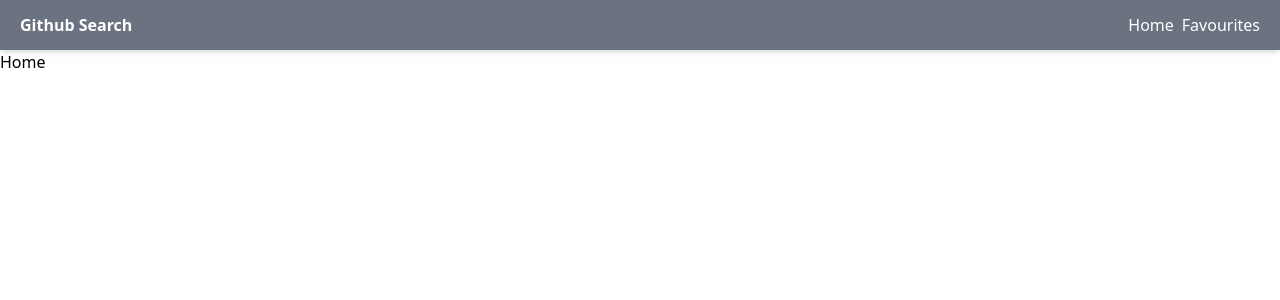
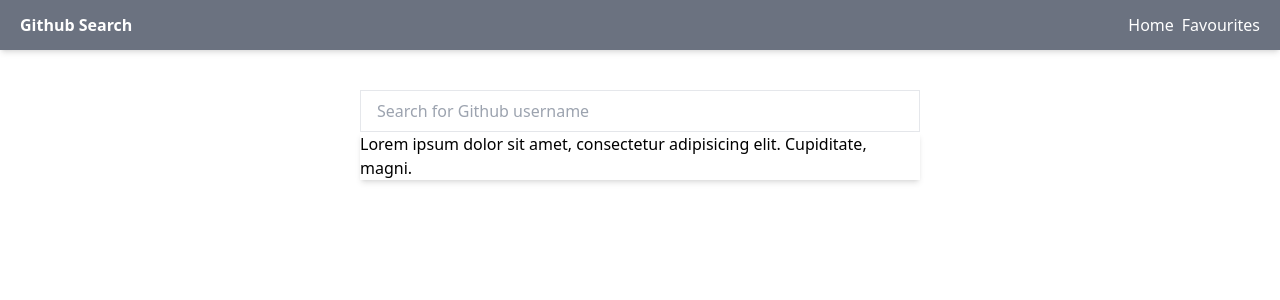
Before and after one commit to ekater1na/react-advanced-github, a React (Create React App) app: page / in a window 1280 px wide. Shown: the top 300 px of the page. Built offline with nearby package versions, Linux system fonts and the light colour scheme; no server answers.

Commit message:
feat: add debounce

```diff
--- /dev/null
+++ b/src/hooks/debounce.ts
@@ -0,0 +1,12 @@
+import { useEffect, useState } from 'react';
+
+export const useDebounce = (value: string, delay = 300): string => {
+  const [debounced, setDebounced] = useState(value);
+
+  useEffect(() => {
+    const handler = setTimeout(() => setDebounced(value), delay);
+    return () => clearTimeout(handler);
+  }, [value, delay]);
+
+  return debounced;
+};
--- a/src/pages/HomePage.tsx
+++ b/src/pages/HomePage.tsx
@@ -1,7 +1,34 @@
-import React from 'react';
+import React, { useEffect, useState } from 'react';
 import { useSearchUsersQuery } from '../store/github/github.api';
+import { useDebounce } from "../hooks/debounce";
 
 export const HomePage = () => {
-  const { isLoading, isError, data } = useSearchUsersQuery('kate');
-  return <div>Home</div>;
+  const [search, setSearch] = useState('');
+  const debounced = useDebounce(search);
+  const { isLoading, isError, data } = useSearchUsersQuery(debounced, {
+    skip: debounced.length < 3
+  });
+
+  useEffect(() => {
+    console.log(search);
+  }, [debounced]);
+
+  return (
+    <div className="flex justify-center pt-10 mx-auto h-screen w-screen">
+      {isError && <p className="text-center text-red-600">Something went wrong</p>}
+
+      <div className="relative w-[560px]">
+        <input
+          type="text"
+          className="border py-2 px-4 w-full h-[42px] mb-2"
+          placeholder="Search for Github username"
+          value={search}
+          onChange={(e) => setSearch(e.target.value)}
+        />
+        <div className="absolute top-[42px] left-0 right-0 max-h-[200px] shadow-md bg-white">
+          Lorem ipsum dolor sit amet, consectetur adipisicing elit. Cupiditate, magni.
+        </div>
+      </div>
+    </div>
+  );
 };
```
